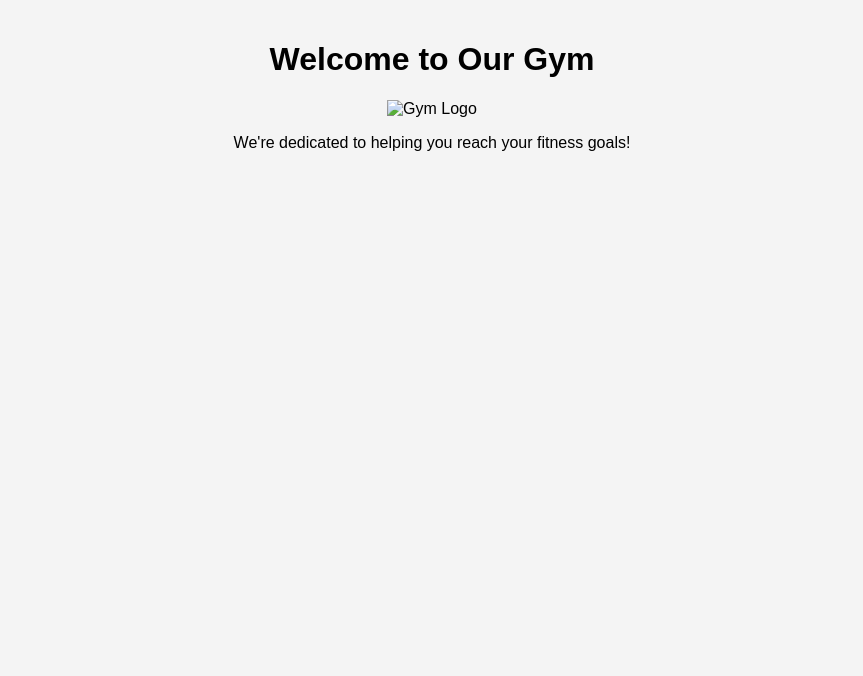
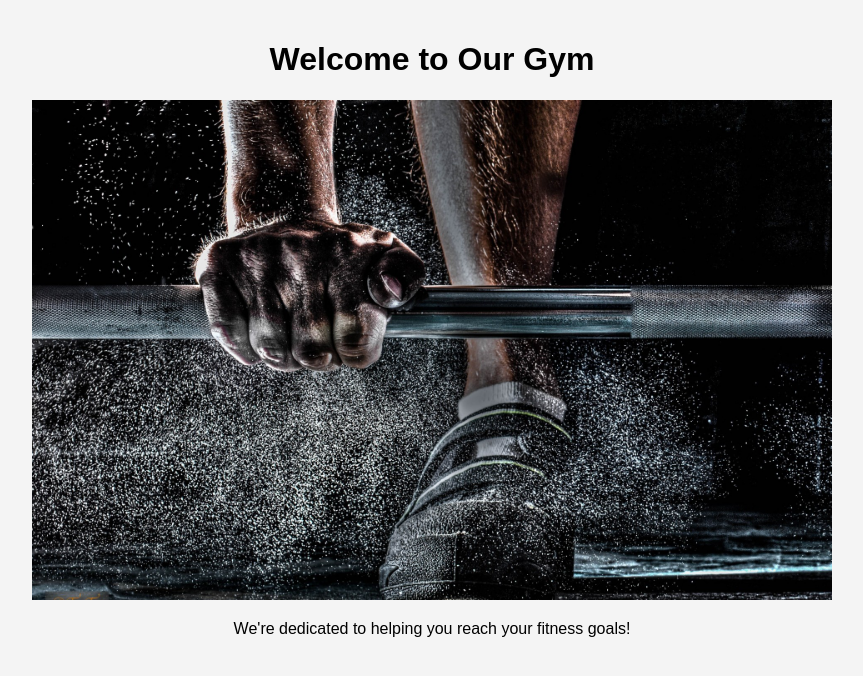
Before and after one commit to Jana-Vinoth/Jenkins-project, a plain HTML site: page index.html in a window 1280 px wide. Shown: the whole page, without its empty margins (208-1071 px from the left). Drawn offline with Linux system fonts and the light colour scheme.

Commit message:
Update index.html

```diff
--- a/index.html
+++ b/index.html
@@ -26,7 +26,7 @@
 <body>
     <div class="container">
         <h1>Welcome to Our Gym</h1>
-        <img src="gym_logo.png" alt="Gym Logo">
+        <img src="Gym.png" alt="Gym Logo">
         <p>We're dedicated to helping you reach your fitness goals!</p>
     </div>
 </body>
```
